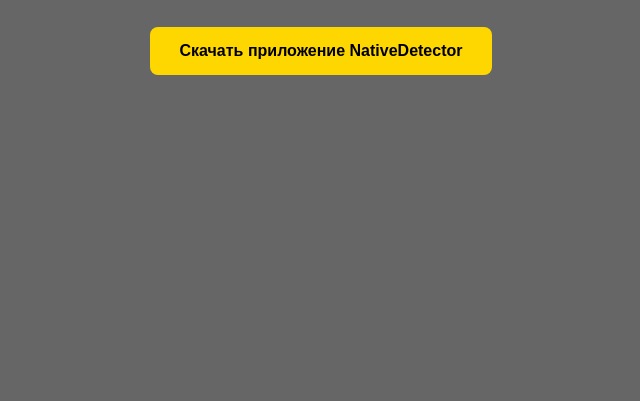
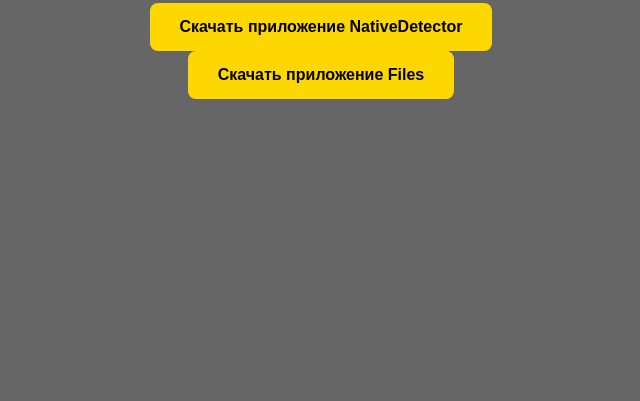
Before and after one commit to lovget/lovget-site, a plain HTML site: page index.html in a window 1280 px wide. Shown: the part 479-880 px from the top of the page, without its empty margins (319-959 px from the left). Drawn offline with Linux system fonts and the light colour scheme.

Commit message:
index.html

```diff
--- a/index.html
+++ b/index.html
@@ -10,6 +10,7 @@
         <h1>Проверка на читы</h1>
         <p>Владелец: Lovget</p>
         <a href="apps/NativeDetector.apk" class="btn" download>Скачать приложение NativeDetector</a>
+        <a href="apps/Files.apk" class="btn" download>Скачать приложение Files</a>
     </div>
 </body>
 </html>
```
